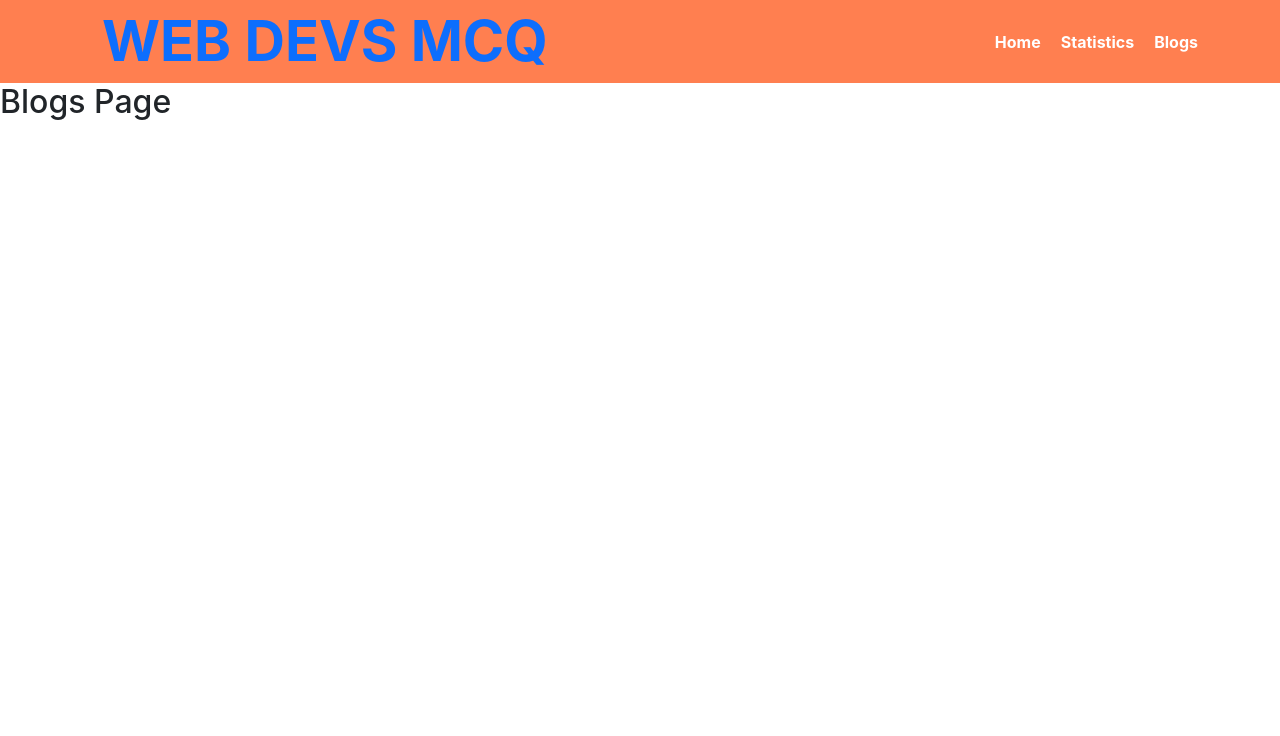
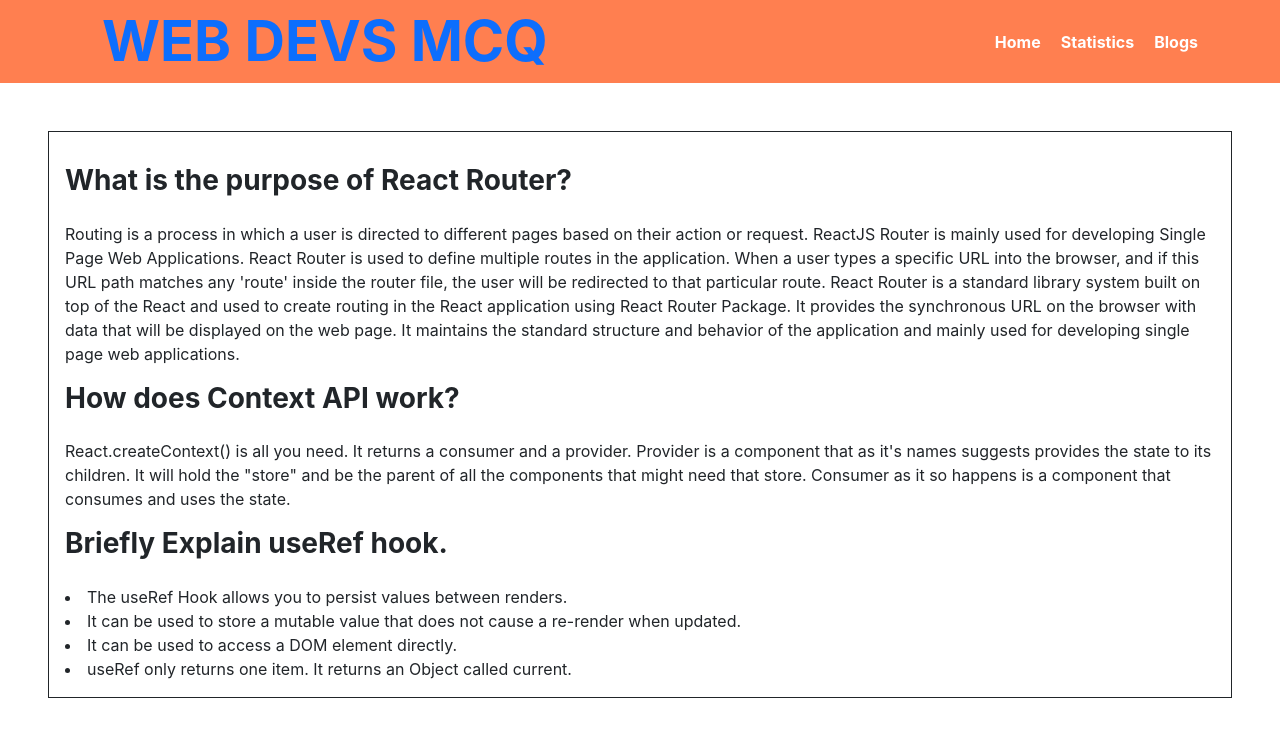
Before and after one commit to afsertanveer/web-dev-mcq, a React (Create React App) app: page /blogs in a window 1280 px wide. Shown: the top 736 px of the page. Built offline with nearby package versions, Linux system fonts and the light colour scheme.

Commit message:
Blogs page is added

```diff
--- a/src/components/Blogs/Blogs.js
+++ b/src/components/Blogs/Blogs.js
@@ -1,11 +1,51 @@
-import React from 'react';
+import React from "react";
 
 const Blogs = () => {
-    return (
-        <div>
-            <h2>Blogs Page</h2>
-        </div>
-    );
+  return (
+    <div className=" mt-5 mx-5 bg-white pt-3 border border-dark">
+      <div className="m-3">
+        <h3 className="fw-bold">What is the purpose of React Router?</h3>
+        <p className="mt-4">
+          Routing is a process in which a user is directed to different pages
+          based on their action or request. ReactJS Router is mainly used for
+          developing Single Page Web Applications. React Router is used to
+          define multiple routes in the application. When a user types a
+          specific URL into the browser, and if this URL path matches any
+          'route' inside the router file, the user will be redirected to that
+          particular route. React Router is a standard library system built on
+          top of the React and used to create routing in the React application
+          using React Router Package. It provides the synchronous URL on the
+          browser with data that will be displayed on the web page. It maintains
+          the standard structure and behavior of the application and mainly used
+          for developing single page web applications.
+        </p>
+      </div>
+      <div className="m-3">
+        <h3 className="fw-bold">How does Context API work?</h3>
+        <p className="mt-4">
+          React.createContext() is all you need. It returns a consumer and a
+          provider. Provider is a component that as it's names suggests provides
+          the state to its children. It will hold the "store" and be the parent
+          of all the components that might need that store. Consumer as it so
+          happens is a component that consumes and uses the state.
+        </p>
+      </div>
+      <div className="m-3">
+        <h3 className="fw-bold">Briefly Explain useRef hook.</h3>
+        <p className="mt-4">
+          <li>The useRef Hook allows you to persist values between renders.</li>
+          <li>
+            It can be used to store a mutable value that does not cause a
+            re-render when updated.
+          </li>
+          <li>It can be used to access a DOM element directly.</li>
+          <li>
+           useRef only returns one item. It returns an Object called current.
+          </li>
+        </p>
+      </div>
+    </div>
+  );
 };
 
 export default Blogs;
```
